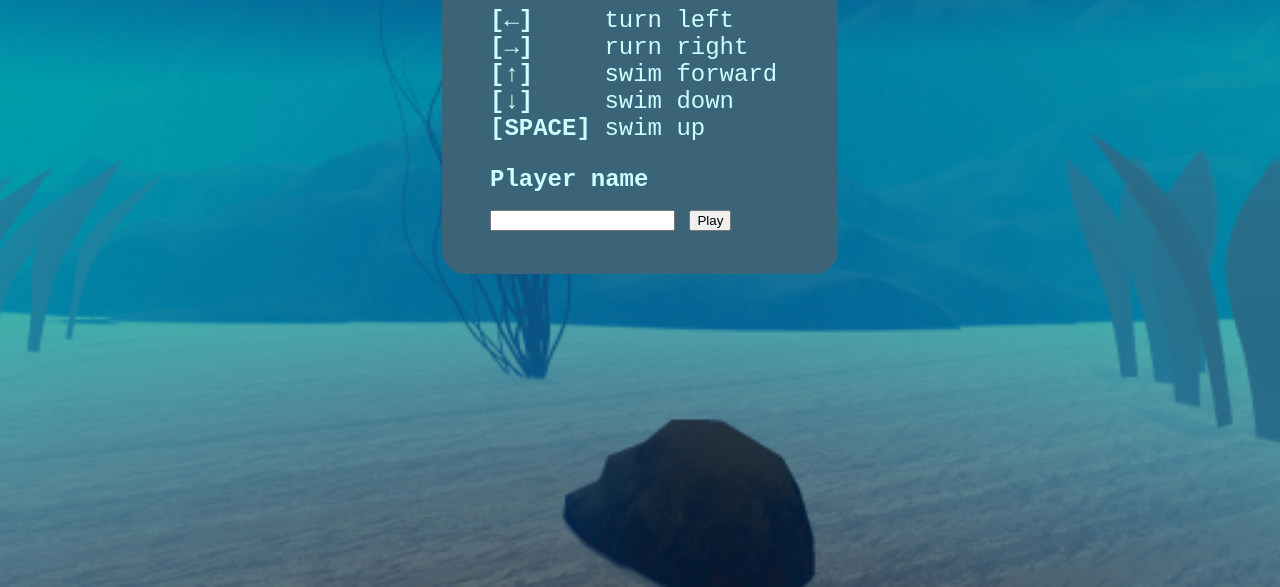
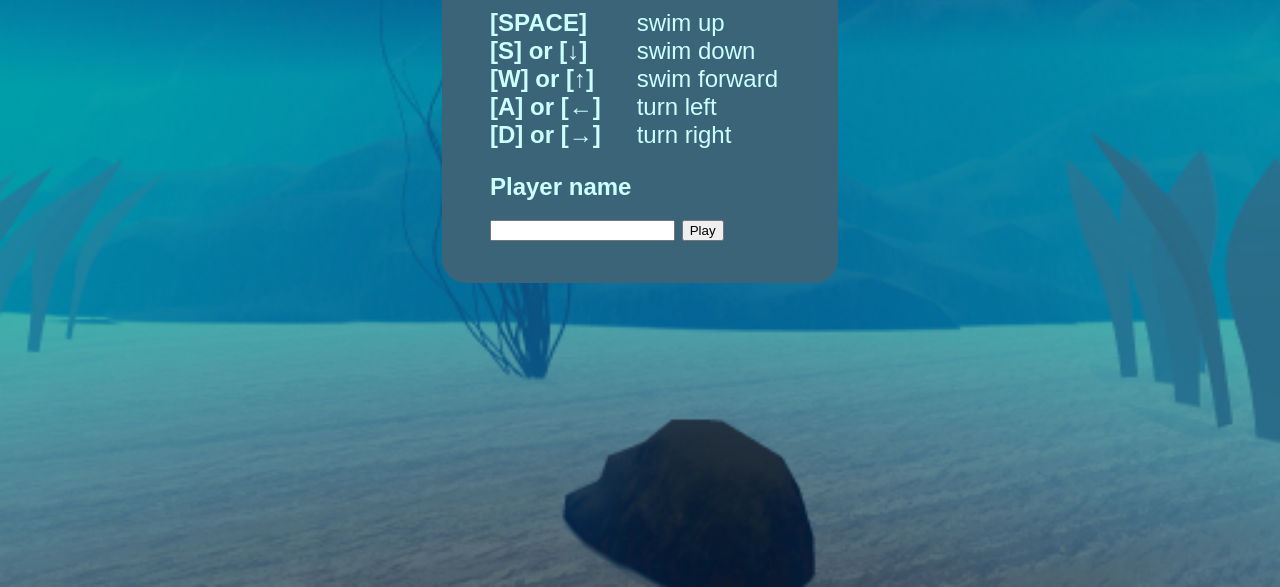
Before and after one commit to ebabel-games/underwater-game, a website built with webpack: page client/index.html in a window 1280 px wide. Shown: the part 213-800 px from the top of the page. Built offline with nearby package versions, Linux system fonts and the light colour scheme.

Commit message:
change instructions layout

```diff
--- a/client/index.html
+++ b/client/index.html
@@ -11,7 +11,7 @@
   <style>
     body {
       margin: 0;
-      font-family: "Courier New", Courier, monospace;
+      font-family: Arial, Helvetica, sans-serif;
       font-size: 12px;
       overflow: hidden;
       background-color: #3c6478;
@@ -99,7 +99,7 @@
     }
 
     #splashScreen .key {
-      width: 100px;
+      width: 140px;
       display: inline-block;
       font-weight: 600;
     }
@@ -136,11 +136,11 @@
       <h1>Underwater Game</h1>
       <h2>Controls</h2>
       <ul>
-        <li><span class="key">[&larr;]</span> turn left</li>
-        <li><span class="key">[&rarr;]</span> rurn right</li>
-        <li><span class="key">[&uarr;]</span> swim forward</li>
-        <li><span class="key">[&darr;]</span> swim down</li>
         <li><span class="key">[SPACE]</span> swim up</li>
+        <li><span class="key">[S] or [&darr;]</span> swim down</li>
+        <li><span class="key">[W] or [&uarr;]</span> swim forward</li>
+        <li><span class="key">[A] or [&larr;]</span> turn left</li>
+        <li><span class="key">[D] or [&rarr;]</span> turn right</li>
       </ul>
 
       <form action="#" id="loginForm">
```
